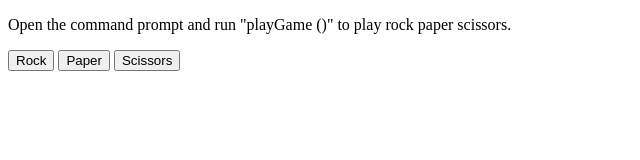
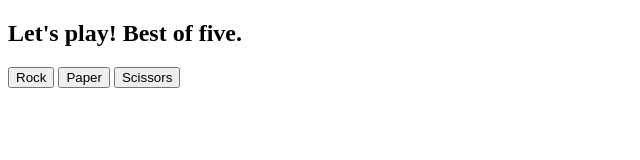
Before and after one commit to brodywhidden/rock-paper-scissors, a plain HTML site: page index.html in a window 1280 px wide. Shown: the whole page, without its empty margins (0-640 px from the left). Drawn offline with Linux system fonts and the light colour scheme.

Commit message:
Remove unnecessary instructions, replace with flavor text

```diff
--- a/index.html
+++ b/index.html
@@ -7,11 +7,13 @@
     <script src="script.js"></script>
 </head>
 <body>
-    <p>Open the command prompt and run "playGame ()" to play rock paper scissors.</p>
-    <button id="rock">Rock</button>
-    <button id="paper">Paper</button>
-    <button id="scissors">Scissors</button>
-    <div id="results"></div>
-    <div id="playerScore"></div>
+    <section>
+        <h1>Let's play! Best of five.</h1>
+        <button id="rock">Rock</button>
+        <button id="paper">Paper</button>
+        <button id="scissors">Scissors</button>
+        <div id="results"></div>
+        <div id="playerScore"></div>
+    </section>
 </body>
 </html>
```
